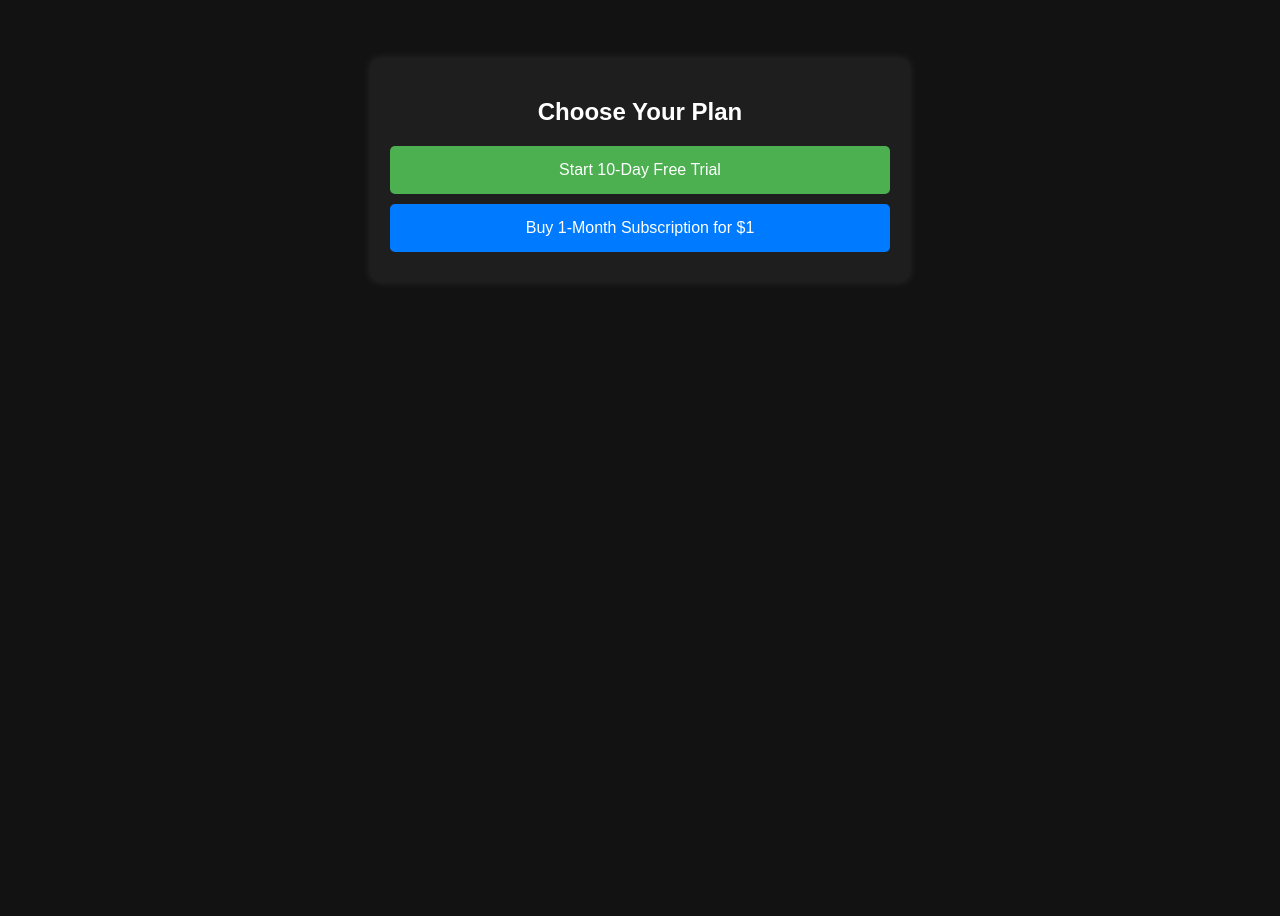
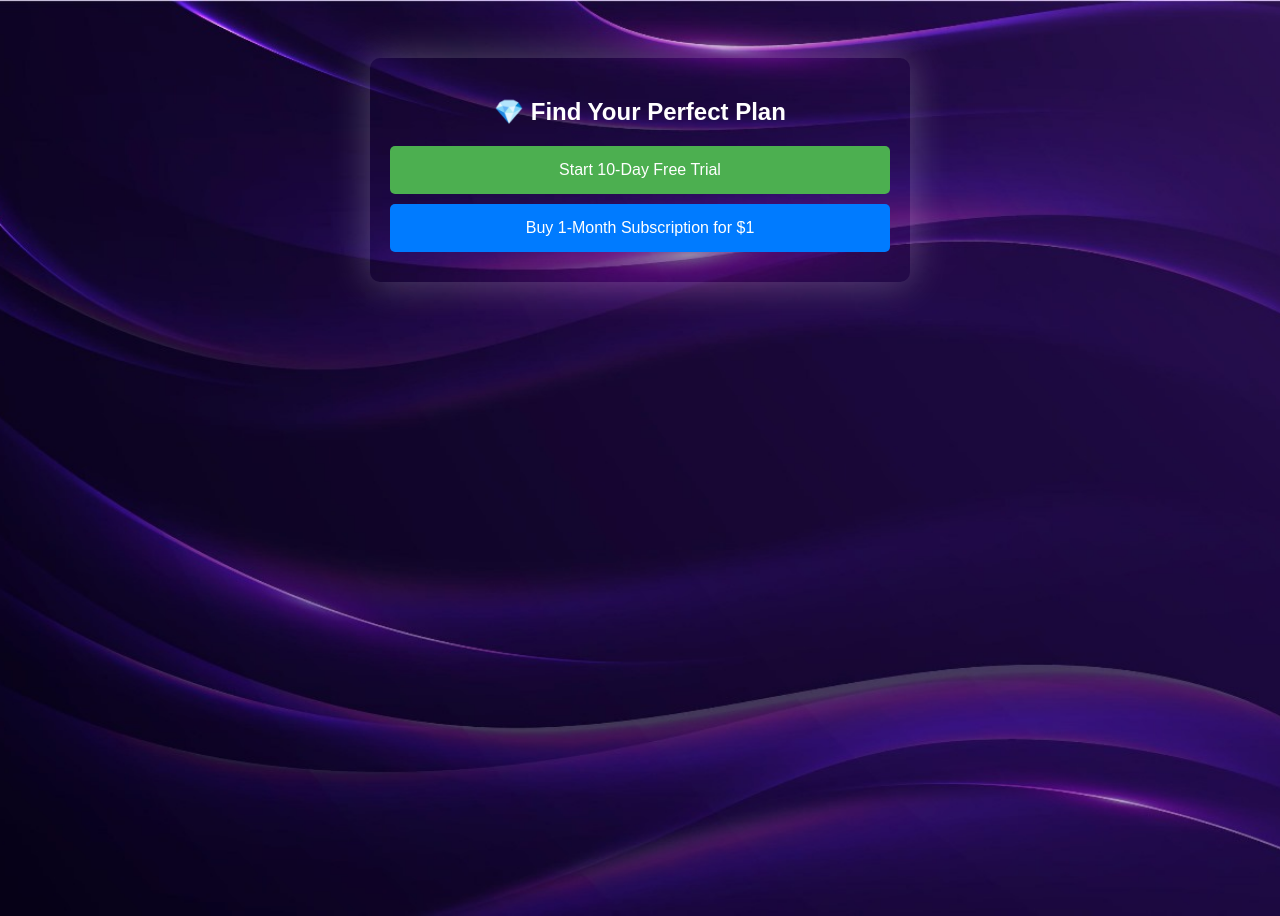
Before and after one commit to Dhruv-KAggarwal/payment-feb-25, a plain HTML site: page index.html in a window 1280 px wide. Before the commit the page ends 800 px from the top, so only its background shows below. Drawn offline with Linux system fonts and the light colour scheme.

Commit message:
Update index.html

```diff
--- a/index.html
+++ b/index.html
@@ -11,14 +11,17 @@
             color: white;
             text-align: center;
             padding: 50px;
+            background-repeat: no-repeat;
+            height: 100vh;
         }
         .container {
             max-width: 500px;
             margin: auto;
-            background: #1e1e1e;
+            background: black op;
             padding: 20px;
             border-radius: 10px;
-            box-shadow: 0 0 10px rgba(255, 255, 255, 0.1);
+            box-shadow: 0 0 40px rgba(255, 255, 255, 0.271);
+
         }
         h2 {
             margin-bottom: 20px;
@@ -46,9 +49,10 @@
         }
     </style>
 </head>
-<body>
+<body style="background-image: url('18841190_6028823.jpg'); background-size: cover; background-position: center;">
+
     <div class="container">
-        <h2>Choose Your Plan</h2>
+        <h2>💎 Find Your Perfect Plan</h2>
         <button class="btn trial" onclick="window.location.href='https://somnium-feb-25-7kyyrw2x7np7u5xwrew2ml.streamlit.app/';">Start 10-Day Free Trial</button>
         <button class="btn subscribe" onclick="window.location.href='subs.html';">Buy 1-Month Subscription for $1</button>
     </div>
```
